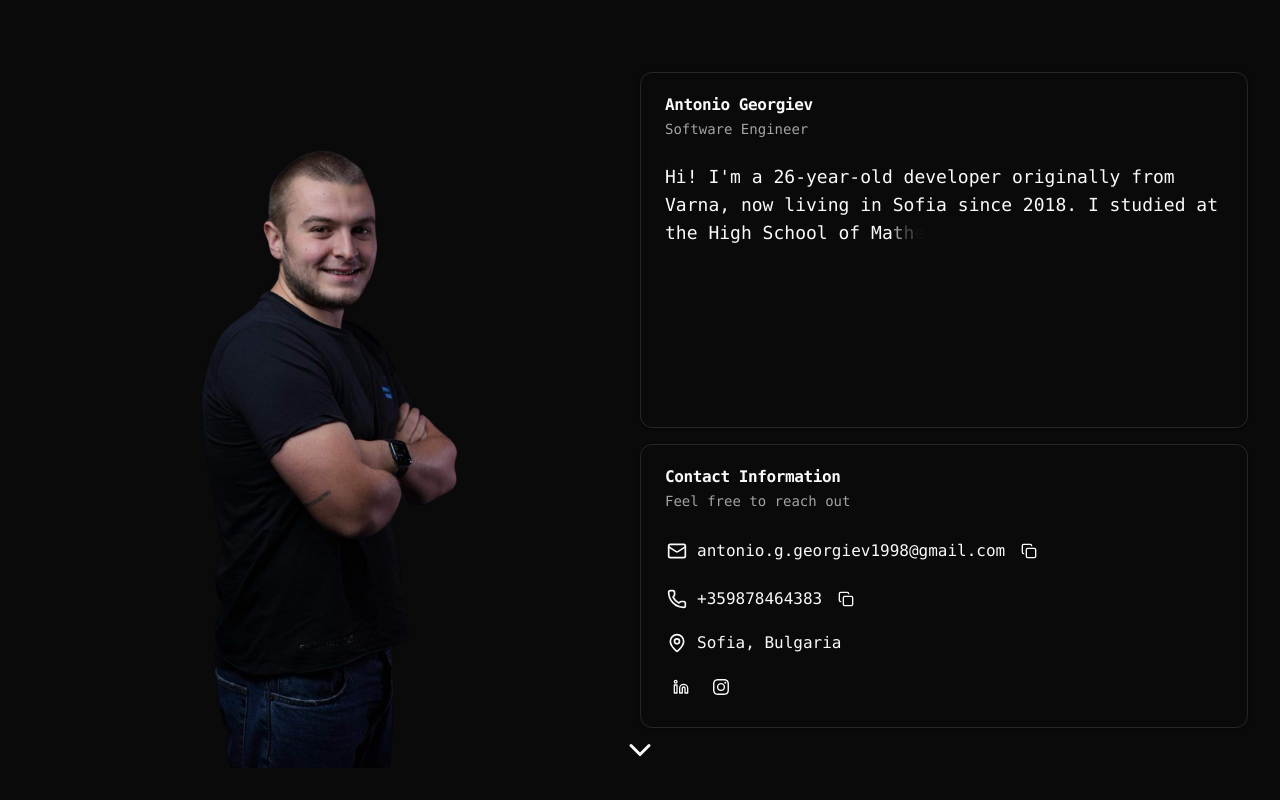
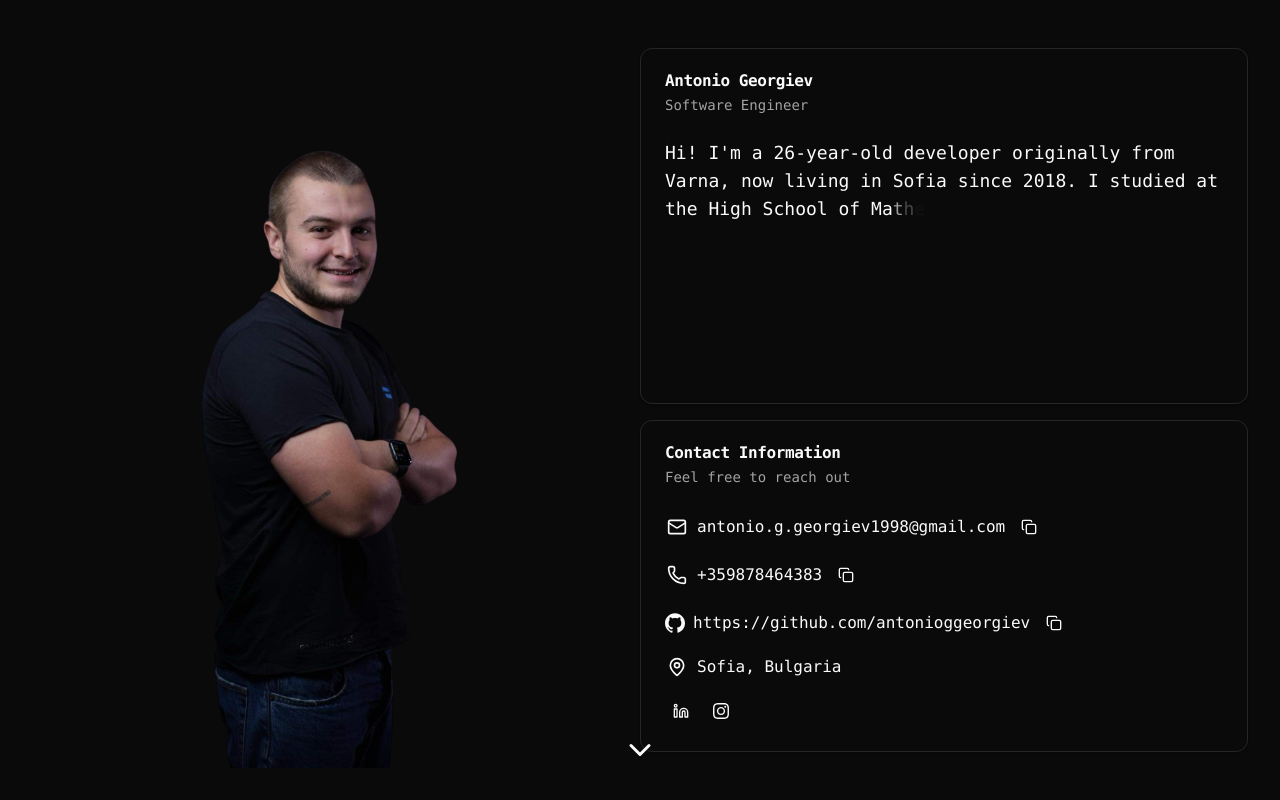
Before and after one commit to antonioggeorgiev/portfolio, a Next.js app: page / in a window 1280 px wide. Shown: the top 800 px of the page. Built offline with nearby package versions, Linux system fonts and the light colour scheme.

Commit message:
added github contacts item

```diff
--- a/src/components/custom/me-section/ContactInfoItem.tsx
+++ b/src/components/custom/me-section/ContactInfoItem.tsx
@@ -1,17 +1,20 @@
 import { ContactInfoItemType } from "@/lib/contacts";
 import { motion } from "framer-motion";
 import { CopyButton } from "../CopyButton";
+import { cn } from "@/lib/utils";
 
 type Props = {
   index?: number;
   contactInfo: ContactInfoItemType;
   showCopyButton?: boolean;
+  onClick?: () => void;
 };
 
 export function ContactInfoItem({
   contactInfo,
   index = 0,
   showCopyButton = false,
+  onClick,
 }: Props) {
   return (
     <motion.div
@@ -20,7 +23,10 @@ export function ContactInfoItem({
       transition={{ delay: 0.1 * index }}
       className="flex items-center gap-2"
     >
-      <div className="flex items-center gap-2">
+      <div
+        className={cn("flex items-center gap-2", onClick && "cursor-pointer")}
+        onClick={onClick}
+      >
         {contactInfo.icon}
         {contactInfo.value}
       </div>
--- a/src/components/custom/me-section/ContactsInfo.tsx
+++ b/src/components/custom/me-section/ContactsInfo.tsx
@@ -11,8 +11,11 @@ import {
 import { ContactInfoItem } from "./ContactInfoItem";
 import { contactInfo } from "@/lib/contacts";
 import { ContactInfoItemIcon } from "./ContactInfoIconItem";
+import { useRouter } from "next/navigation";
 
 export default function ContactsInfo() {
+  const router = useRouter();
+
   return (
     <Card className="w-full">
       <CardHeader>
@@ -23,6 +26,13 @@ export default function ContactsInfo() {
         <div className="space-y-4">
           <ContactInfoItem contactInfo={contactInfo.email} showCopyButton />
           <ContactInfoItem contactInfo={contactInfo.phone} showCopyButton />
+          <ContactInfoItem
+            contactInfo={contactInfo.github}
+            showCopyButton
+            onClick={() => {
+              router.push(contactInfo.github.value);
+            }}
+          />
           <ContactInfoItem contactInfo={contactInfo.location} />
           <div className="flex items-center gap-2">
             <ContactInfoItemIcon contactInfo={contactInfo.linkedin} />
--- a/src/components/icons/custom-icons.tsx
+++ b/src/components/icons/custom-icons.tsx
@@ -1,5 +1,5 @@
 import { cn } from "@/lib/utils";
-import { siInstagram } from "simple-icons";
+import { siGithub, siInstagram } from "simple-icons";
 export const InstagramIcon = ({ className }: { className: string }) => (
   <svg
     role="img"
@@ -10,3 +10,14 @@ export const InstagramIcon = ({ className }: { className: string }) => (
     <path d={siInstagram.path} />
   </svg>
 );
+
+export const GithubIcon = ({ className }: { className: string }) => (
+  <svg
+    role="img"
+    viewBox="0 0 24 24"
+    className={cn("fill-current", className)}
+    xmlns="http://www.w3.org/2000/svg"
+  >
+    <path d={siGithub.path} />
+  </svg>
+);
--- a/src/lib/contacts.tsx
+++ b/src/lib/contacts.tsx
@@ -1,5 +1,5 @@
 import { Mail, Phone, MapPin, Linkedin } from "lucide-react";
-import { InstagramIcon } from "@/components/icons/custom-icons";
+import { InstagramIcon, GithubIcon } from "@/components/icons/custom-icons";
 
 export enum ContactInfoItem {
   Email = "email",
@@ -7,6 +7,7 @@ export enum ContactInfoItem {
   Location = "location",
   Linkedin = "linkedin",
   Instagram = "instagram",
+  Github = "github",
 }
 
 export type ContactInfoItemType = {
@@ -35,4 +36,8 @@ export const contactInfo: Record<ContactInfoItem, ContactInfoItemType> = {
     value: "https://www.instagram.com/toni.georgiev/",
     icon: <InstagramIcon className="h-5 w-5" />,
   },
+  [ContactInfoItem.Github]: {
+    value: "https://github.com/antonioggeorgiev",
+    icon: <GithubIcon className="h-5 w-5" />,
+  },
 };
```
